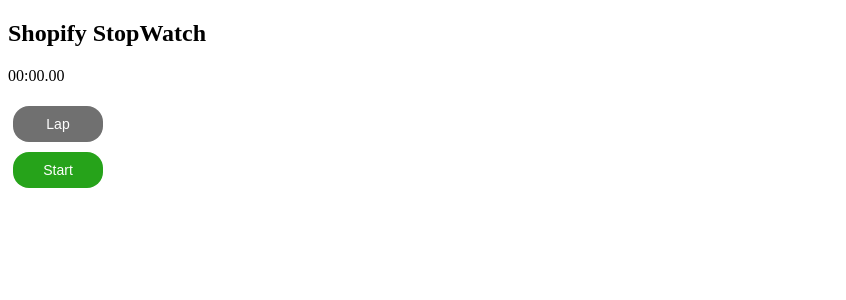
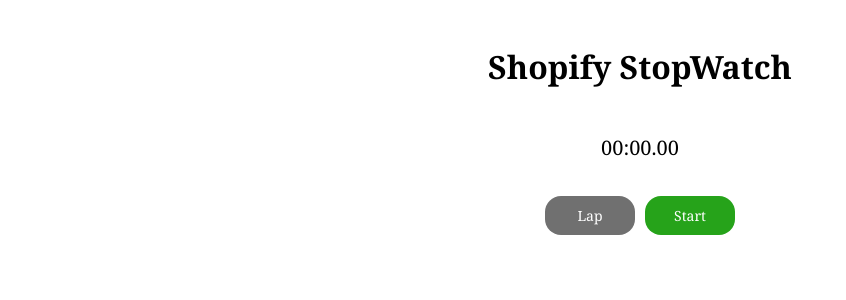
Before and after one commit to Shopify/eng-intern-assessment-react, a React app: page / in a window 1280 px wide. Shown: the top 300 px of the page, without its empty margins (0-846 px from the left). Built offline with nearby package versions, Linux system fonts and the light colour scheme.

Commit message:
Add styles to stopwatch

```diff
--- a/src/StopWatch.tsx
+++ b/src/StopWatch.tsx
@@ -1,13 +1,13 @@
 import React, { useEffect, useRef, useState } from 'react'
 import StopWatchButton from './StopWatchButton'
+import "./styles/StopWatch.css"
 
 export default function StopWatch() {
-    const [running, setRunning] = useState(false);
-    const [reset, setReset] = useState(true);
-    const [laps, setLaps] = useState([]);
-
-    const [time, setTime] = useState(0);
     const startTime = useRef<number>(0);
+    const [running, setRunning] = useState<boolean>(false);
+    const [reset, setReset] = useState<boolean>(true);
+    const [laps, setLaps] = useState<number[]>([]);
+    const [time, setTime] = useState<number>(0);
 
     const handleRunning = () => {
         setRunning(!running);
@@ -15,13 +15,9 @@ export default function StopWatch() {
     }
 
     const handleReset = () => {
-        if (reset) {
-            // do nothing
-        } else if (!reset && running) {
-            // lap
+        if (!reset && running) {
             setLaps((laps) => [...laps, time]);
         } else if (!reset) {
-            // reset
             setReset(true);
             setTime(0);
             setLaps([]);
@@ -30,6 +26,7 @@ export default function StopWatch() {
 
     useEffect(() => {
         let timer: NodeJS.Timer;
+
         if (running) {
           startTime.current = Date.now() - time;
           timer = setInterval(() => {
@@ -50,22 +47,23 @@ export default function StopWatch() {
     }
 
     return(
-        <div>
-            <div>
+        <div className="stopwatch-container">
+            <div className="stopwatch">
                 <h1>Shopify StopWatch</h1>
-                <div>
-                    <p>{formatTime(time)}</p>
-                </div>
+                <p>{formatTime(time)}</p>
             </div>
-            <div>
+            <div className="buttons">
                 <StopWatchButton title={reset || running ? "Lap" : "Reset"} onClick={handleReset}/>
                 <StopWatchButton title={running ? "Stop" : "Start"} onClick={handleRunning}/>
             </div>
-            <div>
+            <div className="laps">
                 {laps.length > 0 && (
                     <ul>
-                        {laps.map((lap) => (
-                            <li key={lap}>{formatTime(lap)}</li>
+                        {laps.map((lap, index) => (
+                            <li key={lap}>
+                                <p className="lap-num">Lap{" " + (index + 1)}</p>
+                                <p>{formatTime(lap)}</p>
+                            </li>
                         ))}
                     </ul>
                 )}
--- a/src/styles/StopWatch.css
+++ b/src/styles/StopWatch.css
@@ -0,0 +1,50 @@
+
+* {
+    font-family: Cambria, Cochin, Georgia, Times, 'Times New Roman', serif;
+}
+
+.stopwatch-container {
+    justify-content: center;
+    align-items: center;
+    display: flex;
+    flex-direction: column;
+}
+
+.stopwatch-container .stopwatch {
+    padding: 10px;
+    align-items: center;
+    justify-content: center;
+    flex-direction: column;
+    display: flex;
+    place-items: center;
+}
+
+.stopwatch-container .stopwatch h1 {
+    font-size: 32px;
+}
+
+.stopwatch-container .stopwatch p {
+    font-size: 20px;
+}
+
+.stopwatch-container .buttons {
+    display: flex;
+    flex-direction: row;
+    align-items: center;
+}
+
+.stopwatch-container .laps ul {
+    list-style: none;
+}
+
+.stopwatch-container .laps li {
+    font-size: 16px;
+    display: flex;
+    flex-direction: row;
+    padding-right: 40px;
+}
+
+.stopwatch-container .laps .lap-num {
+     font-weight: bold;
+     padding-right: 70px;
+}
```
